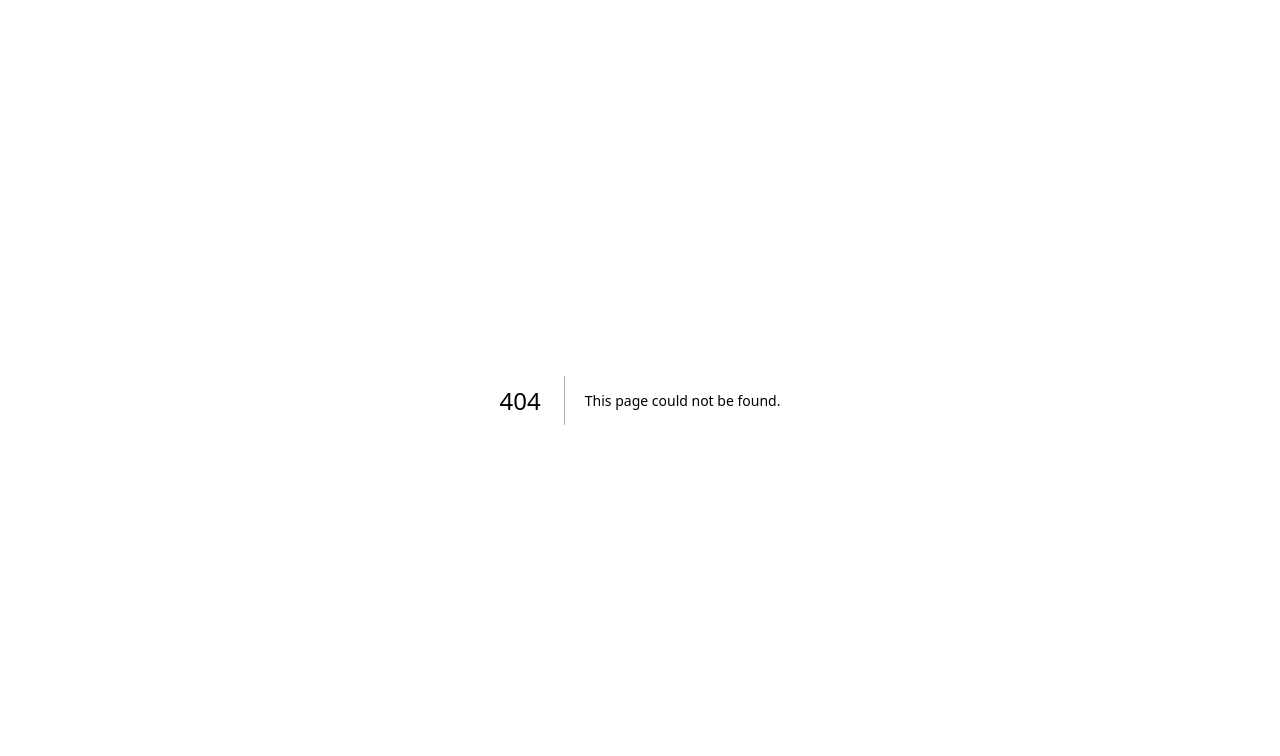
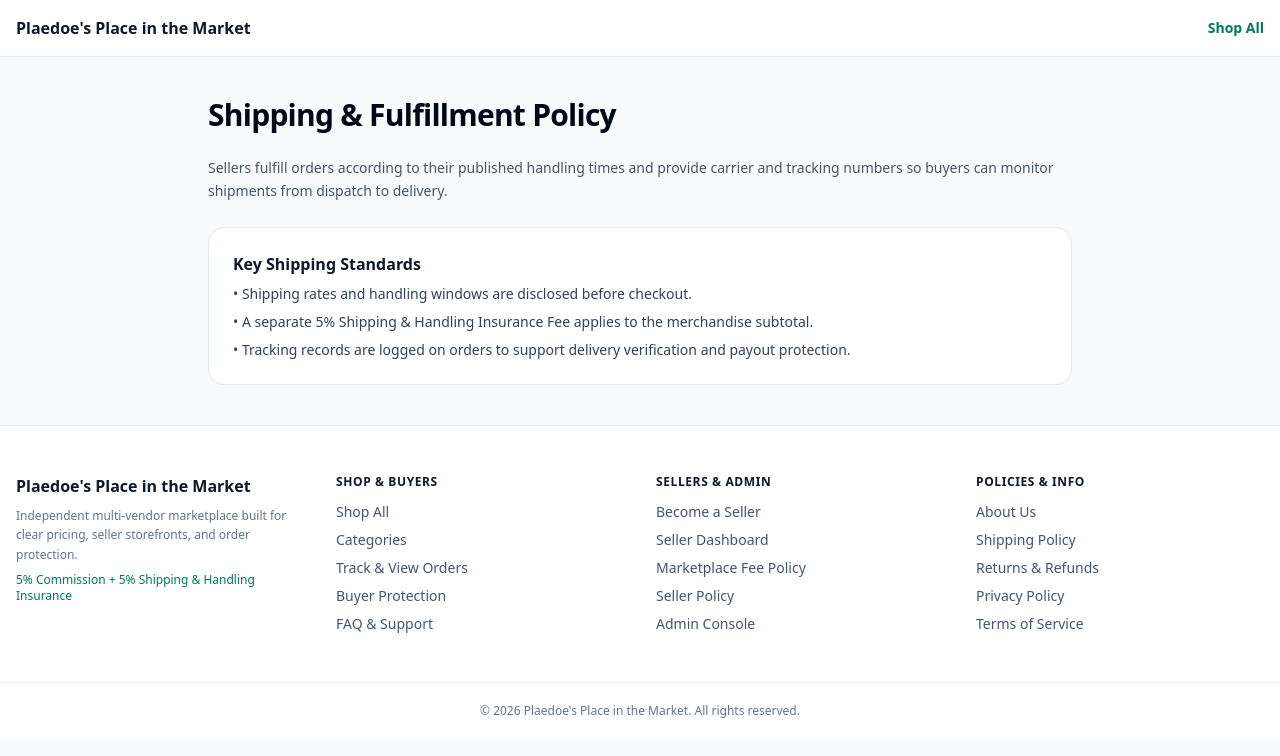
Before and after one commit to creevesunc/Plaedoes-place-in-the-marketplace-, a Next.js app: page /shipping-policy in a window 1280 px wide. Before the commit this address had no page. Shown: the top 756 px of the page. Built offline with nearby package versions, Linux system fonts and the light colour scheme.

Commit message:
Create Shipping Policy page component

```diff
--- /dev/null
+++ b/src/app/shipping-policy/page.tsx
@@ -0,0 +1,37 @@
+import Link from "next/link";
+import { MarketplaceFooter } from "@/components/MarketplaceFooter";
+
+export default function ShippingPolicyPage() {
+  return (
+    <div className="min-h-screen bg-slate-50 text-slate-900">
+      <header className="border-b border-slate-200 bg-white">
+        <div className="mx-auto flex max-w-7xl items-center justify-between px-4 py-4">
+          <Link href="/" className="text-base font-bold text-slate-900">
+            Plaedoe&apos;s Place in the Market
+          </Link>
+          <Link href="/shop" className="text-sm font-semibold text-emerald-700 hover:underline">
+            Shop All
+          </Link>
+        </div>
+      </header>
+
+      <main className="mx-auto max-w-4xl px-4 py-10 space-y-6">
+        <h1 className="text-3xl font-extrabold tracking-tight text-slate-950">
+          Shipping &amp; Fulfillment Policy
+        </h1>
+        <p className="text-sm leading-relaxed text-slate-600">
+          Sellers fulfill orders according to their published handling times and provide carrier and
+          tracking numbers so buyers can monitor shipments from dispatch to delivery.
+        </p>
+        <div className="rounded-2xl border border-slate-200 bg-white p-6 space-y-2 text-sm text-slate-700">
+          <h2 className="text-base font-bold text-slate-900">Key Shipping Standards</h2>
+          <p>• Shipping rates and handling windows are disclosed before checkout.</p>
+          <p>• A separate 5% Shipping &amp; Handling Insurance Fee applies to the merchandise subtotal.</p>
+          <p>• Tracking records are logged on orders to support delivery verification and payout protection.</p>
+        </div>
+      </main>
+
+      <MarketplaceFooter />
+    </div>
+  );
+}
```
